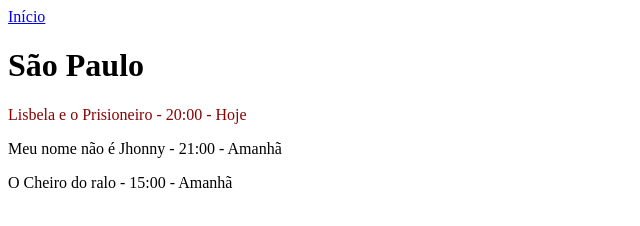
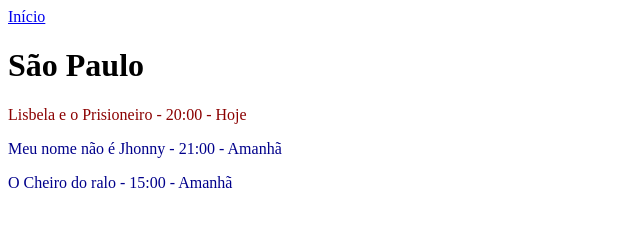
Before and after one commit to josecampelo/exercicios-html-css-iniciantes-origamid, a plain HTML site: page cinema/estados/sp.html in a window 1280 px wide. Shown: the whole page, without its empty margins (0-640 px from the left). Drawn offline with Linux system fonts and the light colour scheme.

Commit message:
feat: altera cor do parágrafo dos filmes que estreiam amanhã para darkblue
6.3 - Mude a cor dos filmes que estreiam amanhã para darkblue.

```diff
--- a/cinema/css/style.css
+++ b/cinema/css/style.css
@@ -1,3 +1,7 @@
 .hoje {
     color: darkred;
 }
+
+.amanha {
+    color: darkblue;
+}
--- a/cinema/estados/sp.html
+++ b/cinema/estados/sp.html
@@ -9,7 +9,7 @@
         <a href="/index.html">Início</a>
         <h1>São Paulo</h1>
         <p class="hoje">Lisbela e o Prisioneiro - 20:00 - Hoje</p>
-        <p>Meu nome não é Jhonny - 21:00 - Amanhã</p>
-        <p>O Cheiro do ralo - 15:00 - Amanhã</p>
+        <p class="amanha">Meu nome não é Jhonny - 21:00 - Amanhã</p>
+        <p class="amanha">O Cheiro do ralo - 15:00 - Amanhã</p>
     </body>
 </html>
```
Also changed, not shown: cinema/estados/rj.html (+1 -1 lines).
